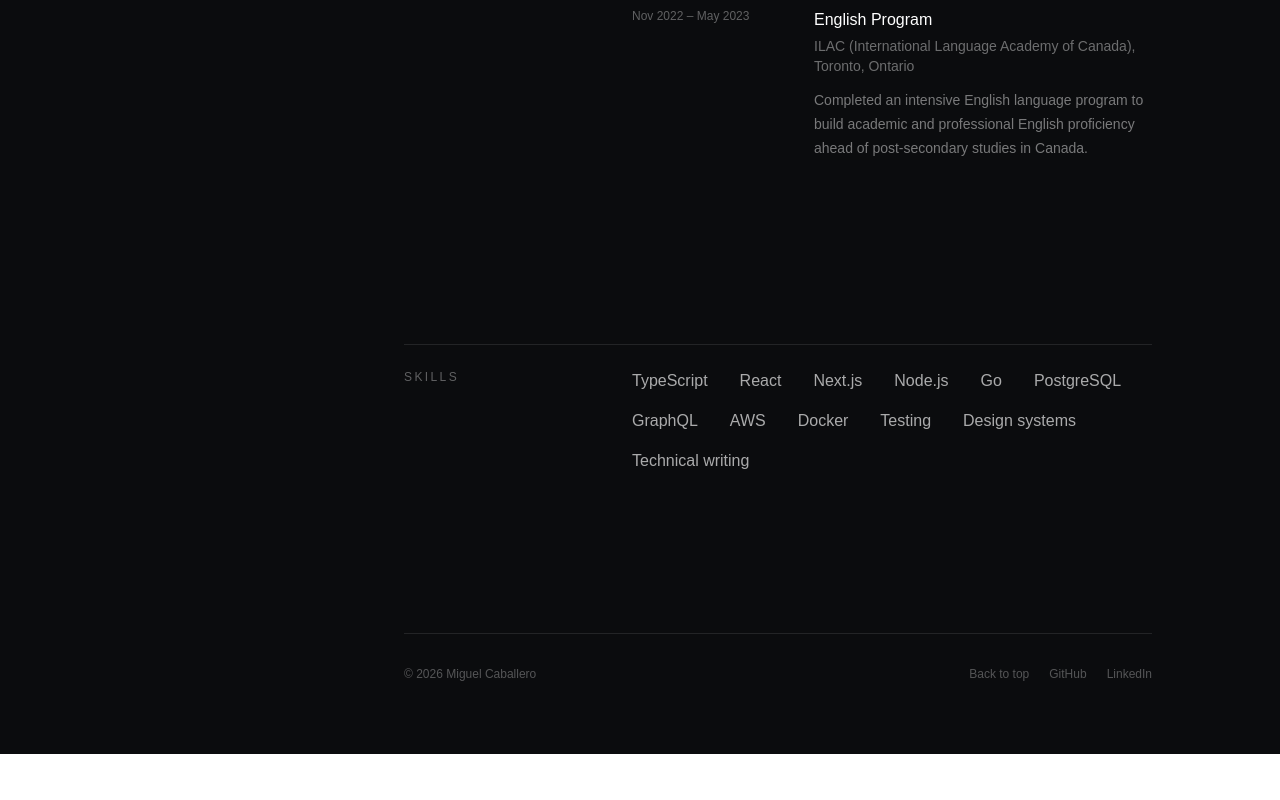
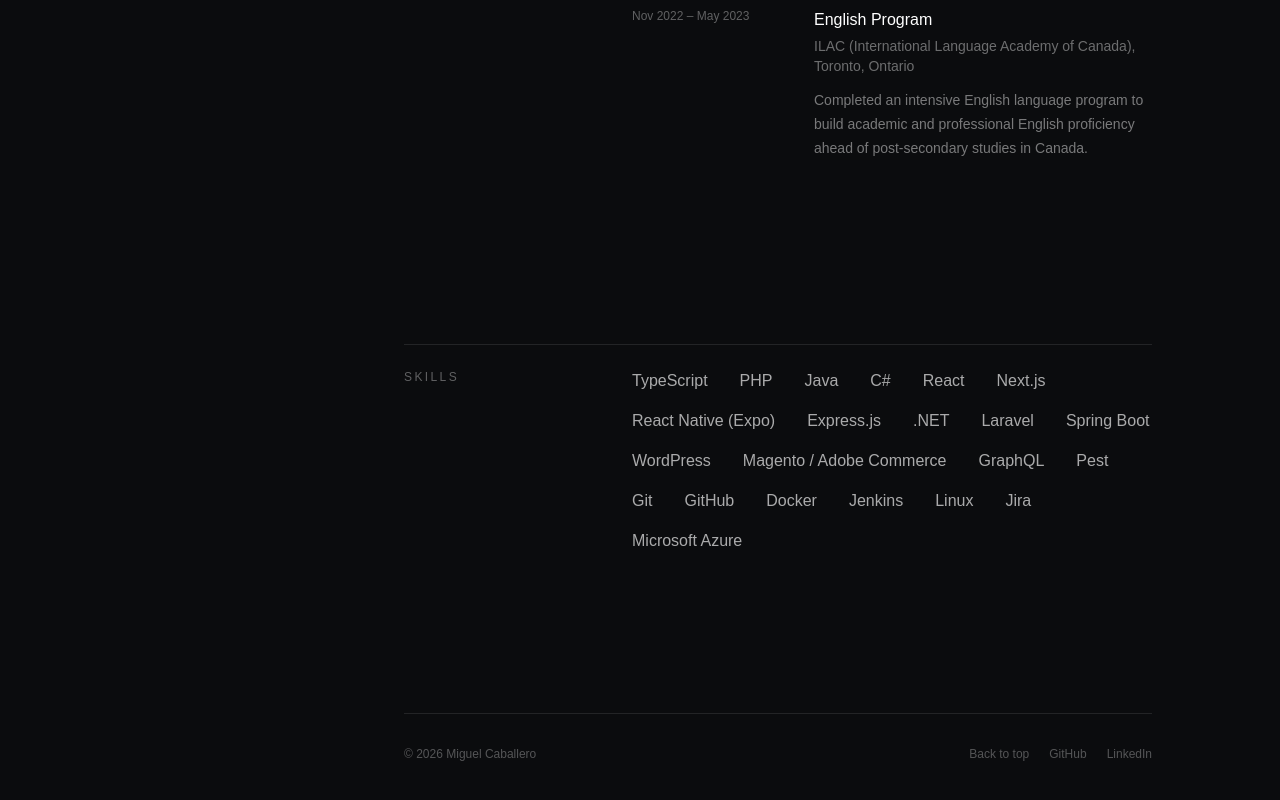
Before and after one commit to miguelcaballero95/miguelcaballero.github.io, a React app: page / in a window 1280 px wide. Shown: the part 3173-3973 px from the top of the page. Before the commit the page ends 3927 px from the top, so only its background shows below. Built offline with nearby package versions, Linux system fonts and the light colour scheme; the HTML template or start-up script is replaced by a standard one.

Commit message:
update skills data

```diff
--- a/src/data/skills.ts
+++ b/src/data/skills.ts
@@ -1 +1,27 @@
-export const skills = ['TypeScript', 'React', 'Next.js', 'Node.js', 'Go', 'PostgreSQL', 'GraphQL', 'AWS', 'Docker', 'Testing', 'Design systems', 'Technical writing']
+export const skills: string[] = [
+  // Languages
+  "TypeScript",
+  "PHP",
+  "Java",
+  "C#",
+  // Frameworks & Libraries
+  "React",
+  "Next.js",
+  "React Native (Expo)",
+  "Express.js",
+  ".NET",
+  "Laravel",
+  "Spring Boot",
+  "WordPress",
+  "Magento / Adobe Commerce",
+  "GraphQL",
+  "Pest",
+  // Tools & Platforms
+  "Git",
+  "GitHub",
+  "Docker",
+  "Jenkins",
+  "Linux",
+  "Jira",
+  "Microsoft Azure",
+];
```
